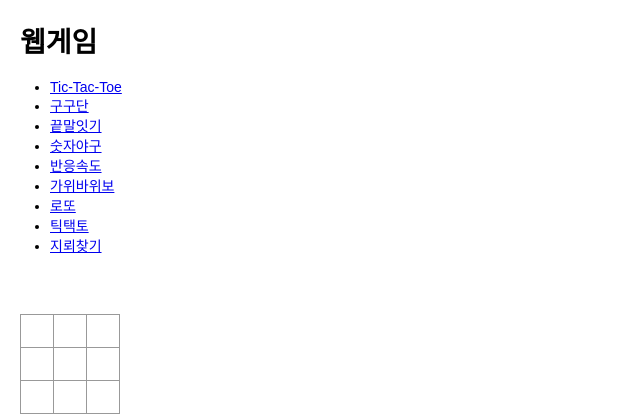
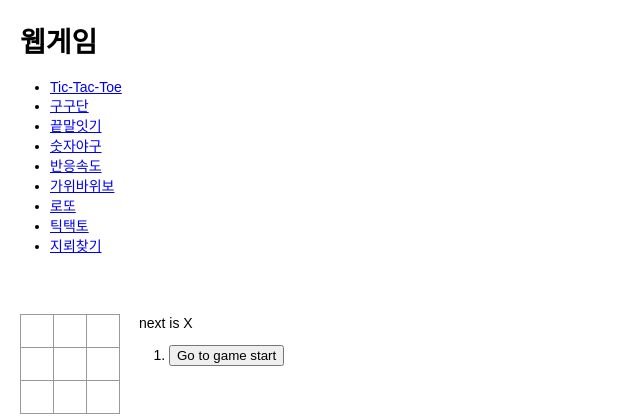
Before and after one commit to sejongmin/React-Web-Game, a React (Create React App) app: page /tictactoe in a window 1280 px wide. Shown: the top 420 px of the page, without its empty margins (0-640 px from the left). Built offline with nearby package versions, Linux system fonts and the light colour scheme.

Commit message:
[Edit] Tic-Tac-Toe useContext

```diff
--- a/src/Tic-Tac-Toe/Board.jsx
+++ b/src/Tic-Tac-Toe/Board.jsx
@@ -1,11 +1,9 @@
-import React, {useContext} from "react";
+import React, {useContext, memo} from "react";
 import Square from "./Square";
 import { TableContext } from "./Tictactoe";
+import './tictactoe.css';
 
-const Board = () => {
-    const {dispatch, squares, winner} = useContext(TableContext);
-    console.log(squares);
-    console.log(winner);
+const Board = memo(() => {
     return(
     <div>
         <div className="border-row">
@@ -25,6 +23,6 @@ const Board = () => {
         </div>
     </div>
     );
-};
+});
 
 export default Board;
--- a/src/Tic-Tac-Toe/Square.jsx
+++ b/src/Tic-Tac-Toe/Square.jsx
@@ -1,21 +1,23 @@
-import React, {useContext} from "react";
-import { CLICK_CELL, TableContext } from "./Tictactoe";
+import React, {useContext, memo, useCallback} from "react";
+import { CLICK_CELL, SET_WINNER, TableContext } from "./Tictactoe";
+import './tictactoe.css';
 
-const Square = ({index}) => {
+const Square = memo(({index}) => {
     const {dispatch, squares, winner} = useContext(TableContext);
-    const onClickSquare = () => {
-        if (winner || squares[index]){
+    const onClickSquare = useCallback(() => {
+        if (winner || squares.squares[index]){
             return;
         }
         dispatch({type:CLICK_CELL, i:index});
+        dispatch({type:SET_WINNER})
         return;
-    }
+    }, [squares, winner])
 
     return(
         <button className="square" onClick = {onClickSquare}>
-            {squares[index]}
+            {squares.squares[index]}
         </button>
     );
-}
+});
 
 export default Square;
--- a/src/Tic-Tac-Toe/Tictactoe.jsx
+++ b/src/Tic-Tac-Toe/Tictactoe.jsx
@@ -1,4 +1,4 @@
-import React, {useReducer, createContext, useMemo} from "react";
+import React, {useReducer, createContext, useMemo, memo} from "react";
 import './tictactoe.css';
 import Board from './Board';
 
@@ -13,6 +13,7 @@ const initialState = {
 
 export const TableContext = createContext({
     squares : [],
+    winner : '',
     dispatch: ()=>{},
 });
 
@@ -45,7 +46,9 @@ const reducer = (state, action) => {
                     }
                 }
             }
-            return ;
+            return {
+                ...state,
+            };
         case CLICK_CELL:
             const history_1 = state.history.slice(0, state.stepNumber + 1);
             const current_1 = history_1[history_1.length - 1];
@@ -71,27 +74,29 @@ const reducer = (state, action) => {
     }
 };
 
-const Tictactoe = () => {
+const Tictactoe = memo(() => {
     const [state, dispatch] = useReducer(reducer, initialState);
-    const value = useMemo(()=>({winner : state.winner, squares:state.history[state.stepNumber], dispatch}), [state.stepNumber, state.winner]);
+    const value = useMemo(()=>({winner : state.winner, squares:state.history[state.stepNumber], dispatch}), [state.winner, state.history[state.stepNumber], state.stepNumber]);
 
-    // const moves = state.history.map((step, move) => {
-    //     const desc = move ?
-    //     'Go to move #' + move :
-    //     'Go to game start';
-    //     return (
-    //         <li key={move}>
-    //             <button onClick={dispatch({type : JUMP_TO, step:move})}>{desc}</button>
-    //         </li>
-    //     );
-    // });
+    const moves = state.history.map((step, move) => {
+        const desc = move ?
+        'Go to move #' + move :
+        'Go to game start';
+        return (
+            <li key={move}>
+                <button onClick={()=>{dispatch({type:JUMP_TO, step:move})}}>
+                    {desc}
+                </button>
+            </li>
+        );
+    });
 
     const result = () => {
         let status;
         if (state.winner){
             status = `winner is ${state.winner}`;
         } else{
-            status = `next is ${state.xIsNext}`;
+            status = `next is ${state.xIsNext ? 'X' : 'O'}`;
         }
         return(
             <div>{status}</div>
@@ -106,12 +111,12 @@ const Tictactoe = () => {
                     <Board />
                 </div>
                 <div className="game-info">
-                    {result}
-                    {/* <ol>{moves}</ol> */}
+                    {result()}
+                    <ol>{moves}</ol>
                 </div>
             </TableContext.Provider>
         </div>
     );
-}
+});
 
 export default Tictactoe;
```
